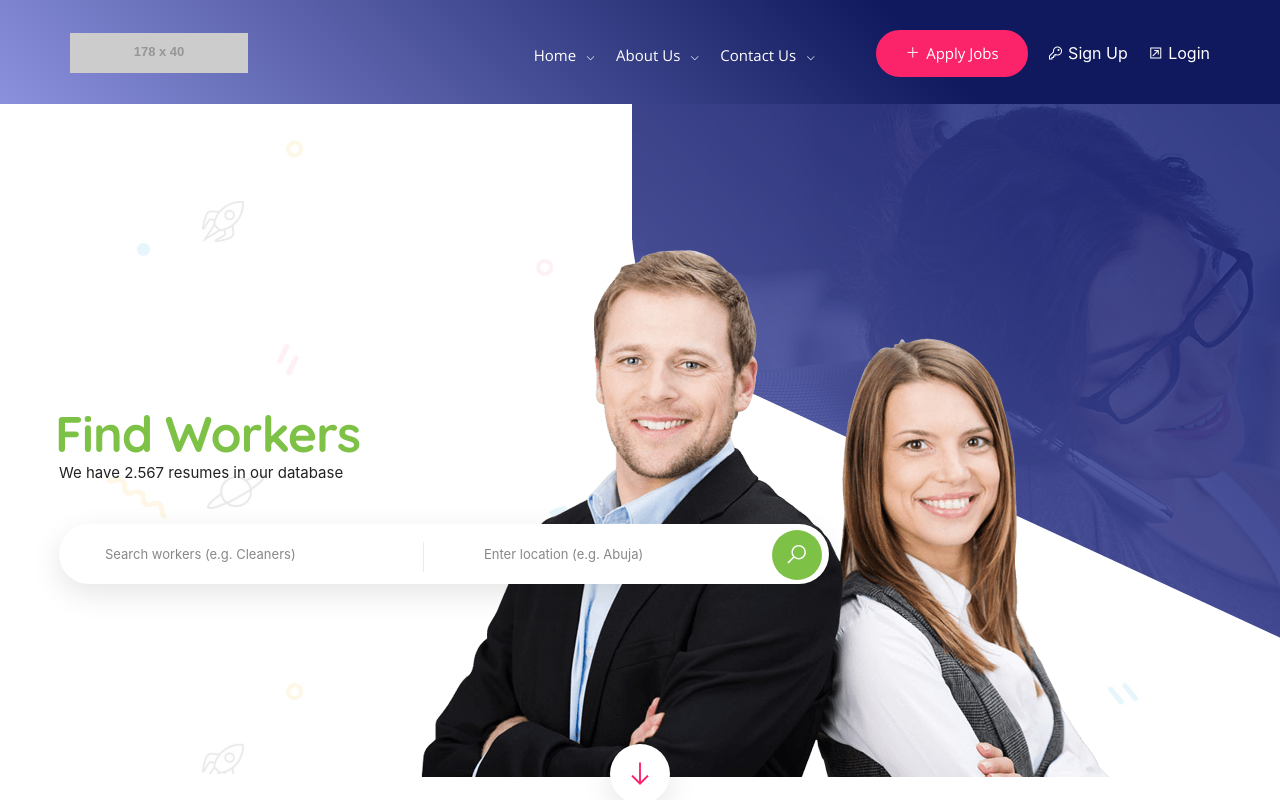
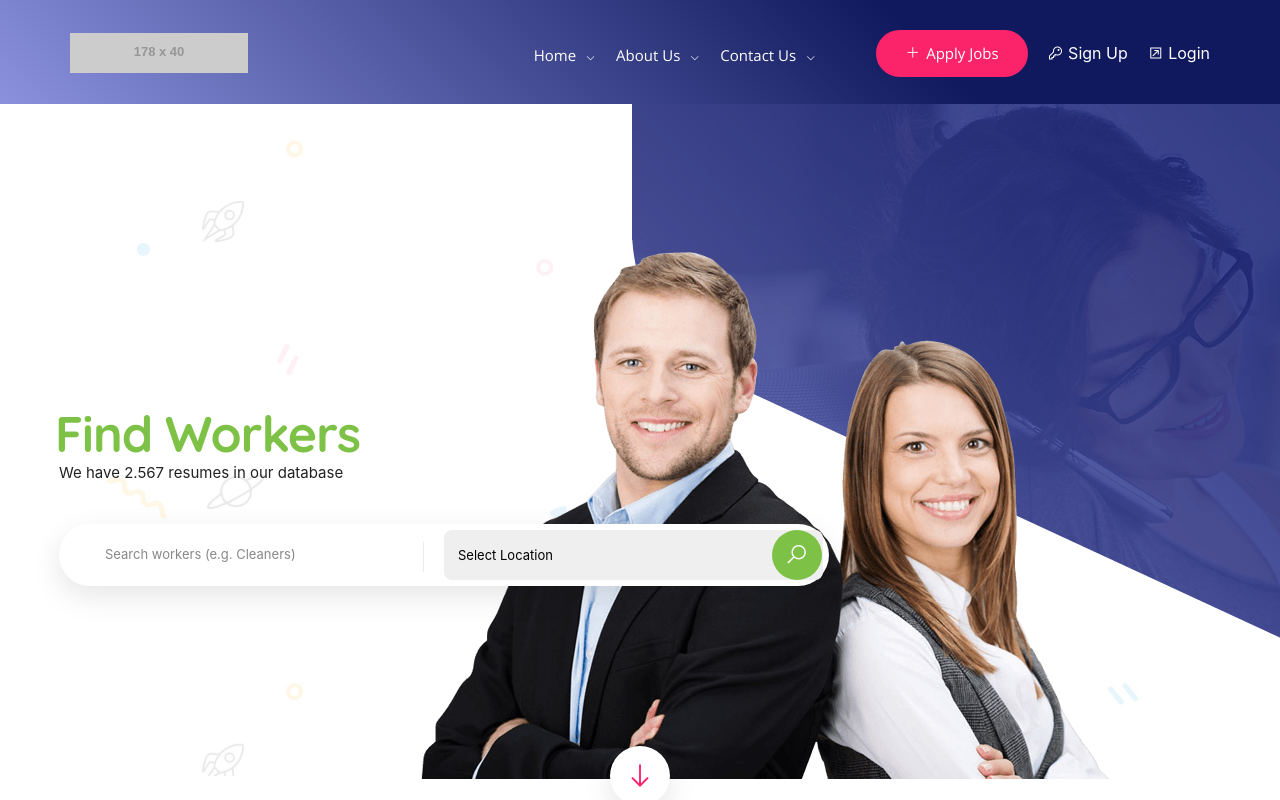
Before and after one commit to owoblow2020/OgaMadamFrontEnd, a React (Create React App) app: page / in a window 1280 px wide. Shown: the top 800 px of the page. Built offline with nearby package versions, Linux system fonts and the light colour scheme; no server answers.

Commit message:
fixed home search

```diff
--- a/src/components/Home/HomeApplyComponent.js
+++ b/src/components/Home/HomeApplyComponent.js
@@ -22,7 +22,6 @@ class HomeApplyComponent extends Component {
 
             this.setState({
                 search: newProps.result
-
             });
         }
     }
--- a/src/components/Home/HomeBannerComponent.js
+++ b/src/components/Home/HomeBannerComponent.js
@@ -51,15 +51,14 @@ class HomeBannerComponent extends Component {
                                                         <div className="job-field">
                                                             <input type="text" value={this.state.category} onChange={this.onChange} name="category" placeholder="Search workers (e.g. Cleaners)" />
                                                         </div>
-                                                        <div className="job-field">
-                                                            {/* <select data-placeholder="City, province or region" className="chosen-city">
-                                                                <option>Mechanic</option>
-                                                                <option>Web Development</option>
-                                                                <option>Car Install</option>
-                                                                <option>Shoes Slippers</option>
-                                                            </select> */}
-                                                            <input type="text" value={this.state.location} onChange={this.onChange} name="location" placeholder="Enter location (e.g. Abuja)" />
-                                                        </div>
+                                                                <div className="job-field">
+                                                                    <select name="qualification" onChange={this.onChange} style={selectField} required data-placeholder="Select sex type" className="chosen-container chosen">
+                                                                        <option>Select Location</option>
+                                                                        <option vale="Bsc">Abuja</option>
+                                                                        <option value="Ond">Lagos</option>
+                                                                        <option value="Hnd">Portharcourt</option>
+                                                                    </select>
+                                                                </div>
                                                         <button type="submit"><i className="la la-search" /></button>
                                                     </form>
                                                 </div>
@@ -79,8 +78,13 @@ class HomeBannerComponent extends Component {
     }
 }
 
+const selectField = {
+    height: 50,
+    paddingLeft: 10,
+    marginRight:20
+};
+
 const mapStateToProps = (state) =>{
-    //console.log(state.SearchReducer.param);
     return {
         result: state.SearchReducer.param
     }
--- a/src/components/Login.js
+++ b/src/components/Login.js
@@ -32,7 +32,6 @@ class Login extends Component {
         e.preventDefault();
         this.btn.setAttribute("disabled", "disabled");
         this.setState({btnText:"Waiting....."});
-        //console.log(this.state.email);
         this.props.onLogin({email:this.state.email,password:this.state.password});
 
     }
@@ -94,7 +93,6 @@ class Login extends Component {
                                                         <i className="la la-key" />
                                                     </div>
                                                     <p className="remember-label">
-                                                        <input type="checkbox" name="cb" id="cb1" /><label htmlFor="cb1">Remember me</label>
                                                     </p>
                                                     <Link to="">Forgot Password?</Link>
                                                     <button ref={btn => { this.btn = btn; }} type="submit">{this.state.btnText}</button>
```
